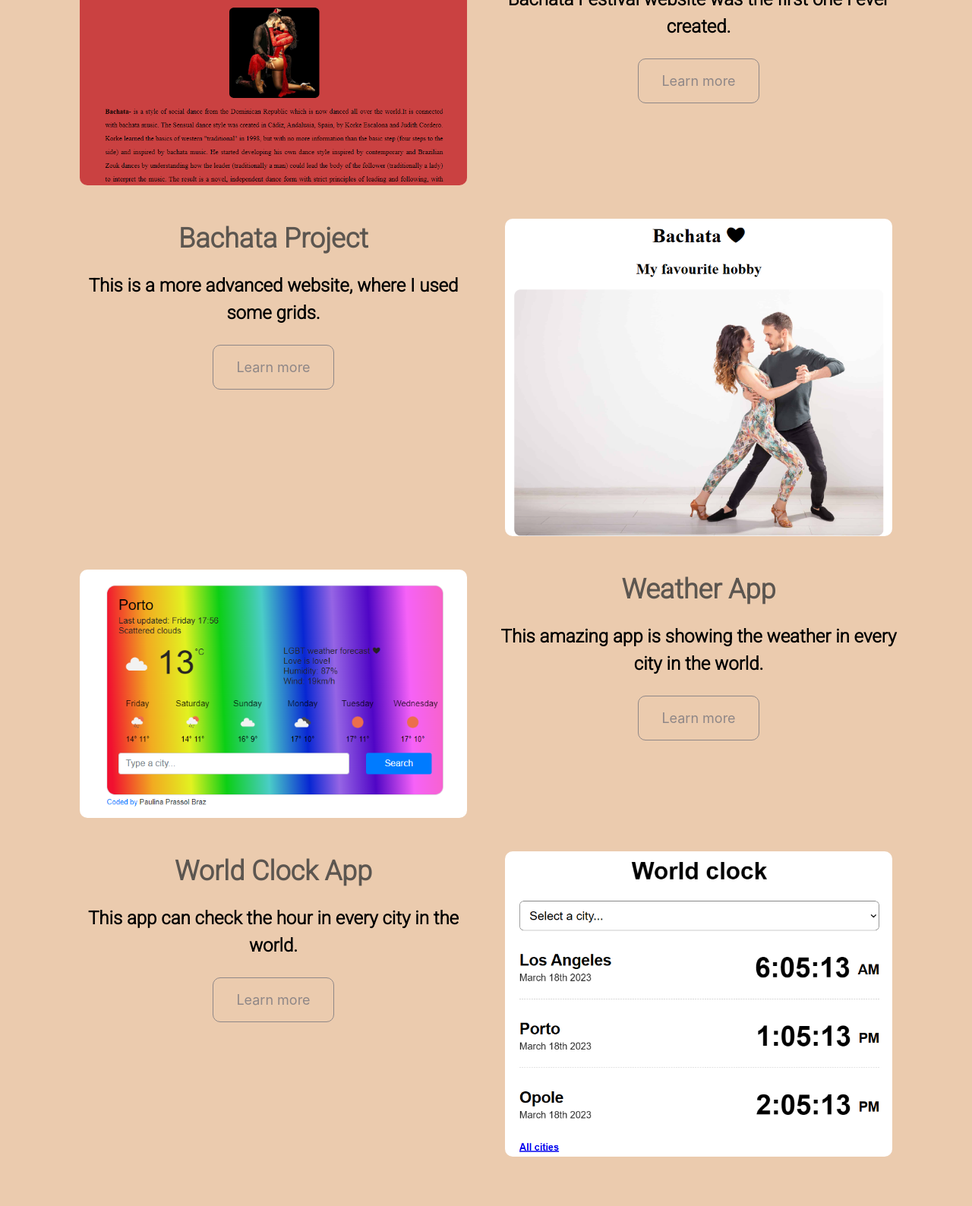
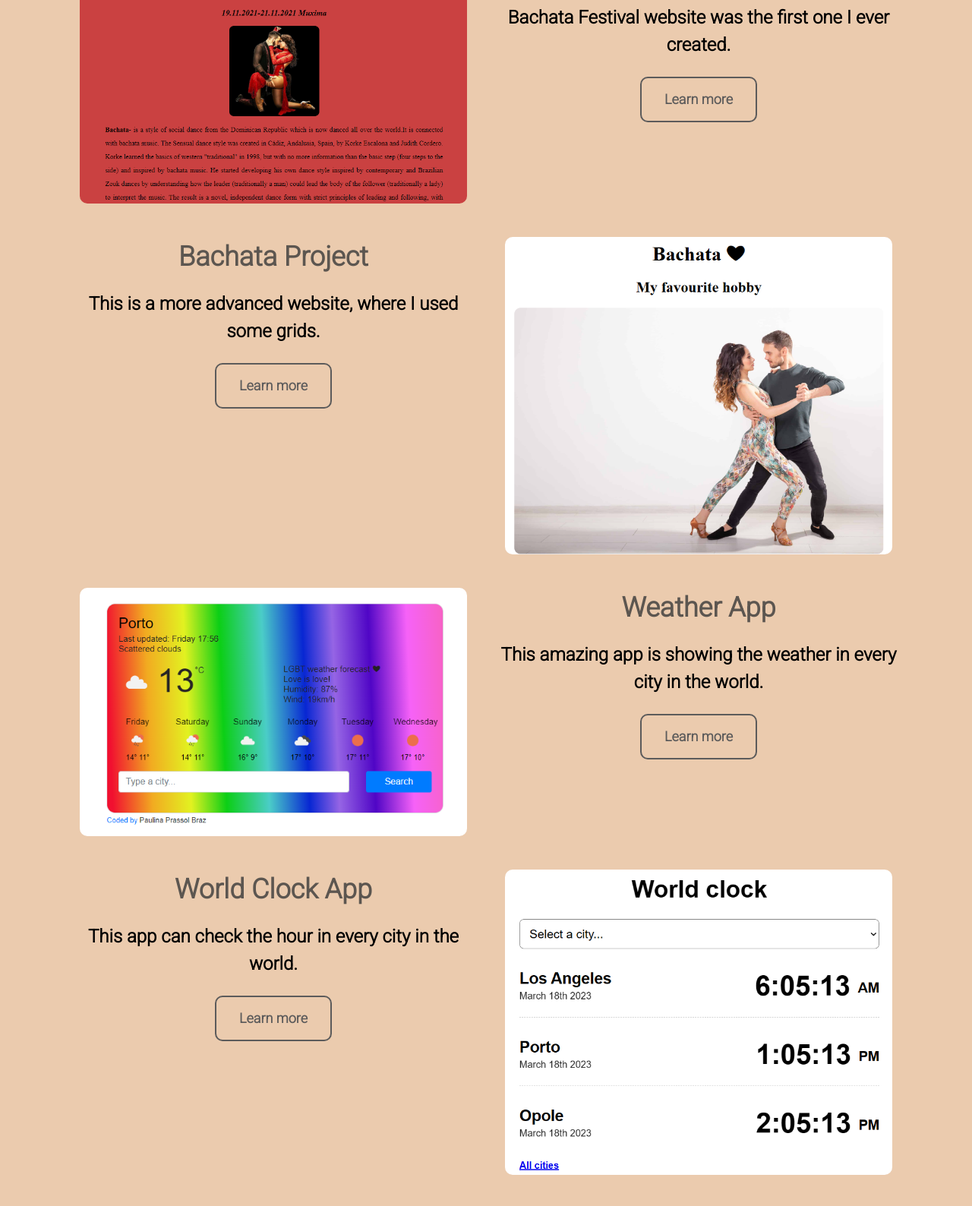
Before and after one commit to PaulinaBraz/Project--My-portfolio, a plain HTML site: page index.html in a window 1280 px wide. Shown: the part 737-2325 px from the top of the page at 76% size. Drawn offline with nearby package versions, Linux system fonts and the light colour scheme; a web font is replaced by a local one.

```diff
--- a/css/style.css
+++ b/css/style.css
@@ -73,15 +73,6 @@ img {
   padding: 15px 30px;
   font-weight: bolder;
 }
-.btn-branding-outline {
-  color: var(--secondary-color);
-  border: 1px solid var(--secondary-color);
-  border-radius: 10px;
-  font-size: 18px;
-  line-height: 27px;
-  padding: 15px 30px;
-  font-weight: 400;
-}
 .project-description {
   text-align: center;
 }
@@ -102,6 +93,7 @@ img {
   opacity: 0.7;
   line-height: 1.5;
   margin-bottom: 20px;
+  color: black;
 }
 .about-me p {
   font-family: var(--main-font);
@@ -140,6 +132,8 @@ img {
 }
 .work-container p {
   font-size: 22px;
+  color: black;
+  opacity: 0.7;
 }
 
 .contact-me {
@@ -173,7 +167,7 @@ img {
 }
 .links {
   color: black;
-  font-size: 18px;
+  font-size: 22px;
 }
 .links:hover {
   opacity: 0.7;
--- a/index.html
+++ b/index.html
@@ -51,16 +51,16 @@
     </div>
   <div class="container">
       <div class="row mb-1">
-        <div class="col d-none d-lg-block">
+        <div class="col d-none d-lg-block mt-4">
           <img src="images/bachatasensual.png" class="img-fluid" alt="bachataFestival">
         </div>
         <div class="col">
-          <div class="project-description">
+          <div class="project-description mt-4">
             <h2 class="mb-2">Bachata Sensual Project</h2>
             <p class="mb-4">
               Bachata Festival website was the first one I ever created.
             </p>
-            <a href="https://www.shecodes.io/workshops/shecodes-basics-bf12ed84-59b9-4385-9c2d-a9cfb32f9968/projects/580927" class="btn btn-branding-outline" title="bachataFestival" > Learn more </a>
+            <a href="https://www.shecodes.io/workshops/shecodes-basics-bf12ed84-59b9-4385-9c2d-a9cfb32f9968/projects/580927" class="btn btn-branding" title="bachataFestival" > Learn more </a>
           </div>
         </div>
       </div>
@@ -71,7 +71,7 @@
             <p class="mb-4">
               This is a more advanced website, where I used some grids.
             </p>
-            <a href="https://s3.amazonaws.com/shecodesio-production/challenge_submissions/files/001/435/509/original/Bachata.html?1675342365" class="btn btn-branding-outline" title="bachata"> Learn more </a>
+            <a href="https://s3.amazonaws.com/shecodesio-production/challenge_submissions/files/001/435/509/original/Bachata.html?1675342365" class="btn btn-branding" title="bachata"> Learn more </a>
           </div>
         </div>
          <div class="col d-none d-lg-block">
@@ -88,7 +88,7 @@
             <p class="mb-4">
               This amazing app is showing the weather in every city in the world.
             </p>
-            <a href="https://prideweatherapp.netlify.app" class="btn btn-branding-outline" title="weatherApp"> Learn more </a>
+            <a href="https://prideweatherapp.netlify.app" class="btn btn-branding" title="weatherApp"> Learn more </a>
           </div>
         </div>
       </div>
@@ -99,7 +99,7 @@
             <p class="mb-4">
               This app can check the hour in every city in the world.
             </p>
-            <a href="https://worldclockpaulinaprassolbraz.netlify.app" class="btn btn-branding-outline" title="world-clock"> Learn more </a>
+            <a href="https://worldclockpaulinaprassolbraz.netlify.app" class="btn btn-branding" title="world-clock"> Learn more </a>
           </div>
         </div>
          <div class="col d-none d-lg-block">
```
Also changed, not shown: work.html (+4 -8 lines).
